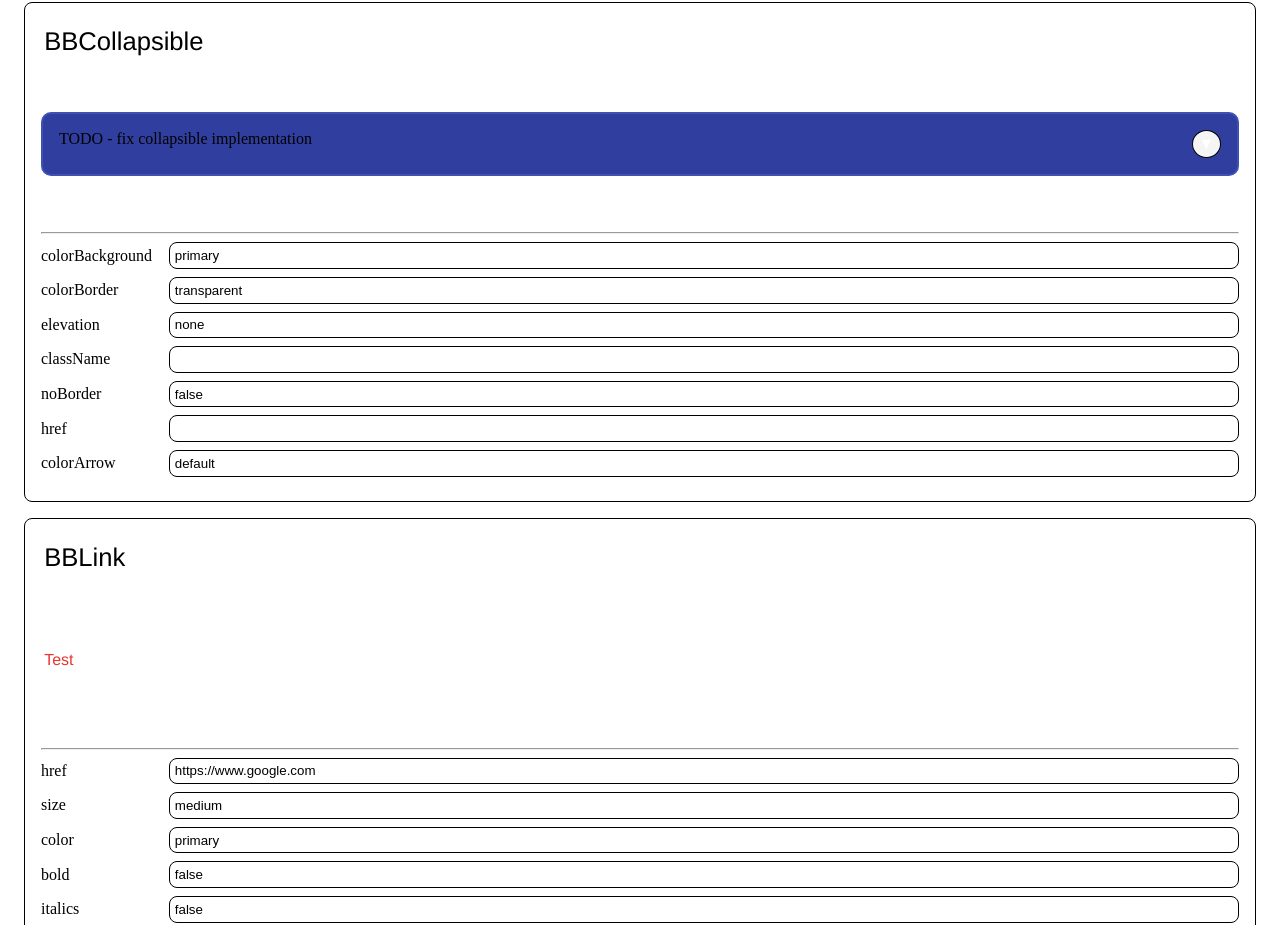
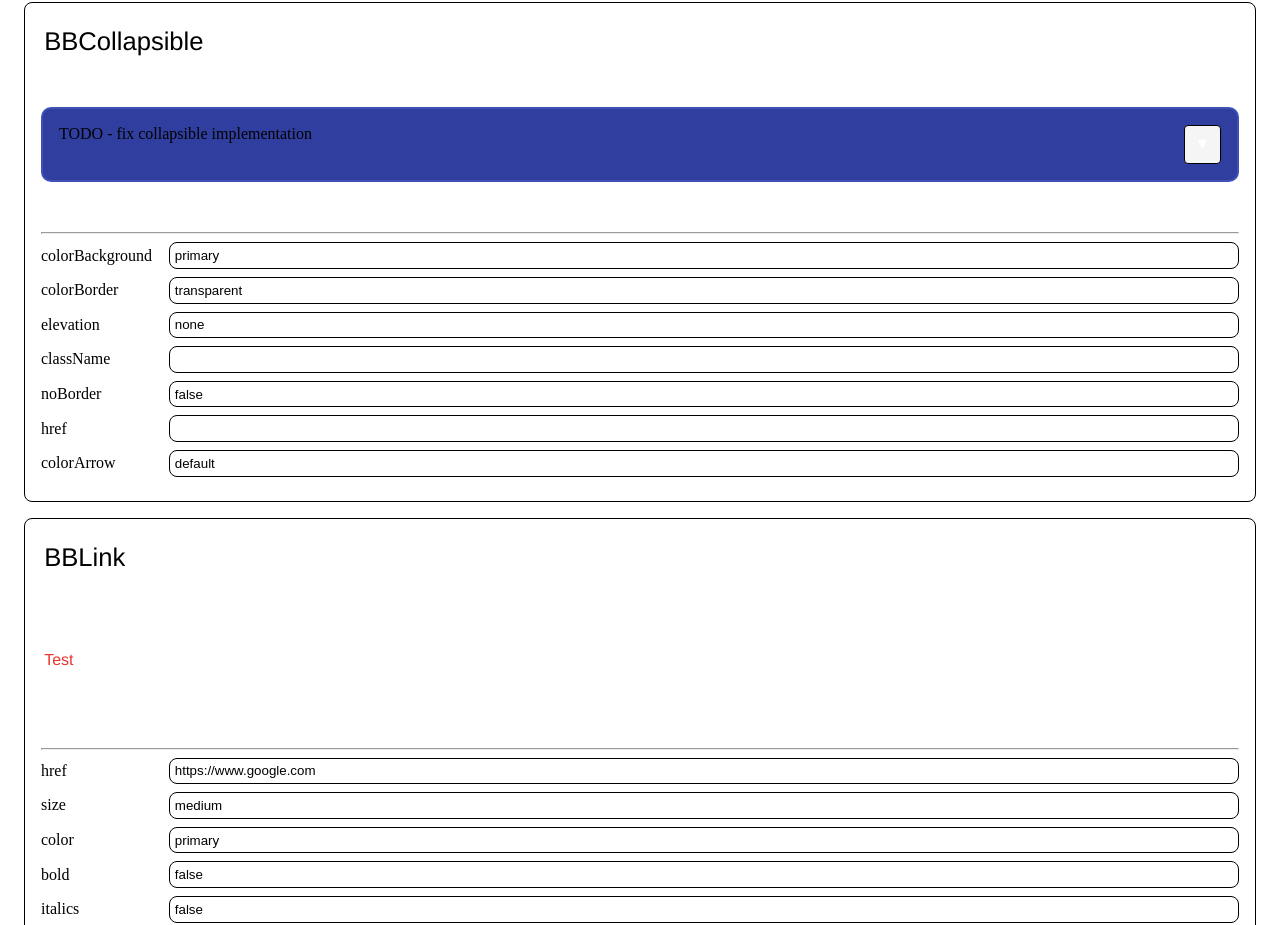
Before and after one commit to dan1229/nextjs-base-blocks, a Next.js app: page / in a window 1280 px wide. Shown: the part 2100-3025 px from the top of the page. Built offline with nearby package versions, Linux system fonts and the light colour scheme.

Commit message:
styling fix

```diff
--- a/src/bbcollapsible/styles.module.scss
+++ b/src/bbcollapsible/styles.module.scss
@@ -20,8 +20,6 @@ $grey-light: var(--grey-light, #f5f5f5);
   flex-direction: row;
   justify-content: center;
   align-items: center;
-  padding: 0.25rem 0.35rem;
-  border-radius: 50%;
 }
 
 /**
```
